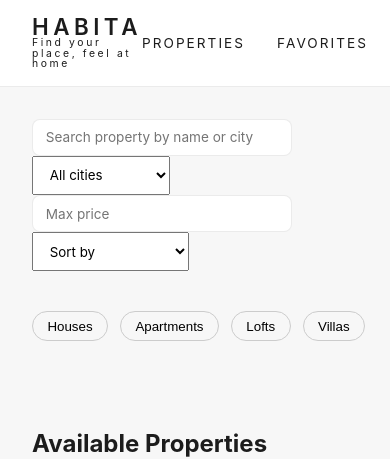
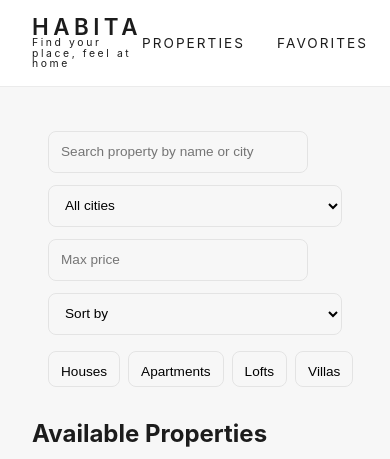
Before and after one commit to CamilaSironi/habita, a React (Vite) app: page /properties in a window 390 px wide. Shown: the top 459 px of the page. Built offline with nearby package versions, Linux system fonts and the light colour scheme.

Commit message:
add UX and responsiveness to Filters

```diff
--- a/src/pages/Properties.jsx
+++ b/src/pages/Properties.jsx
@@ -19,9 +19,7 @@ export default function Properties() {
   return (
     <MainLayout>
 
-      <section className="controls">
-        <Filters />
-      </section>
+      <Filters />
 
       <section className="properties">
         <h2>Available Properties</h2>
--- a/src/styles/global.css
+++ b/src/styles/global.css
@@ -249,40 +249,75 @@ a {
 /* Filters Style */
 
 .filters {
-  display: flex;
-  flex-direction: column;
-  gap: 1rem;
-  margin-bottom: 2rem;
+  background: var(--surface);
+  border-bottom: 1px solid var(--border);
+  max-width: 1200px;
+  margin: 0 auto;
+  padding: 0.75rem 1rem;
 }
 
-.filters select, .filters input {
-  padding: 0.6rem 0.8rem;
-  font-family: inherit;
+.search-bar{
+  display: grid;
+  grid-template-columns:
+    1fr  /* search */
+    1fr  /* city */
+    1fr  /* price */
+    1fr  /* sort */
+    1fr /* types */;
+  gap: 0.75rem;
+  align-items: center;
 }
 
-.filters input[type="text"] {
+.search-bar input,
+.search-bar select {
+  height: 42px;
+  padding: 0 0.75rem;
+  border-radius: var(--radius-sm);
+  border: 1px solid var(--color-border);
+  background: var(--surface);
+  font-size: 0.85rem;
+}
+
+.search-bar input:focus,
+.search-bar select:focus {
+  outline: none;
+  border-color: var(--color-border);
+}
+
+.search-bar input[type="text"] {
   flex: 1;
 }
 
-/* PropertyFilters styles*/
-
 .property-filters {
+  margin-top: 1rem;
   display: flex;
-  gap: 0.75rem;
-  margin: 1.5rem 0;
+  gap: 0.5rem;
 }
 
 .property-filters button {
-  padding: 0.4rem 0.9rem;
-  border-radius: 20px;
-  border: 1px solid #ccc;
+  height: 36px;
+  padding: 0.75rem;
+  border-radius: var(--radius-sm);
+  border: 1px solid var(--color-border);
   background: transparent;
+  font-size: 0.85rem;
   cursor: pointer;
 }
 
 .property-filters button.active {
-  background: #111;
+  background: var(--color-muted);
   color: white;
+  border-color: var(--accent);
+}
+
+@media (max-width: 768px) {
+  .search-bar {
+    grid-template-columns: 1fr;
+  }
+
+  .sticky-filters {
+    top: 56px;
+  }
 }
 
 /* Skeleton Cards styles */
```
